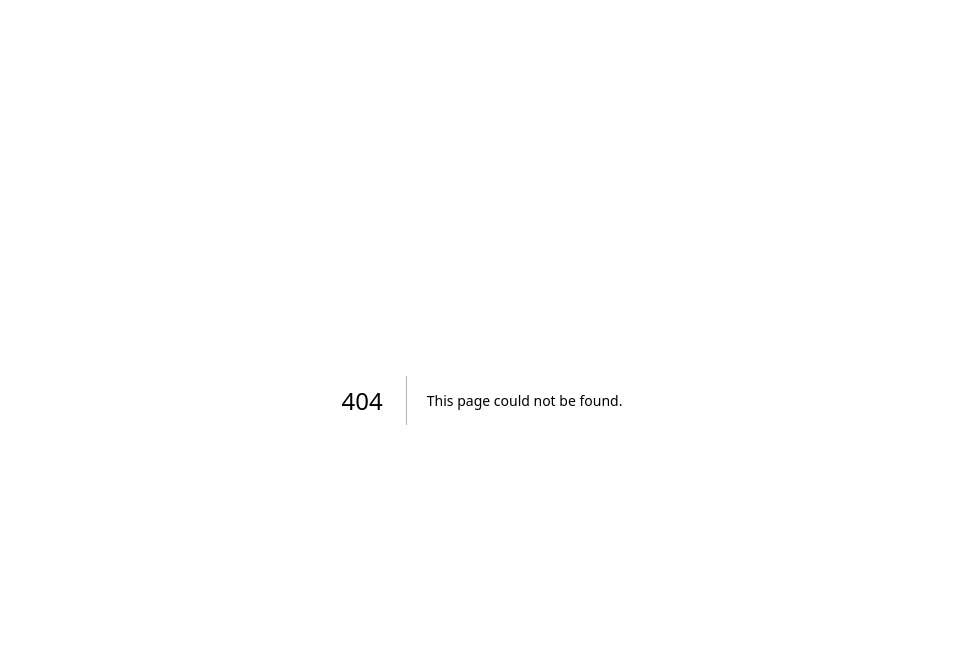
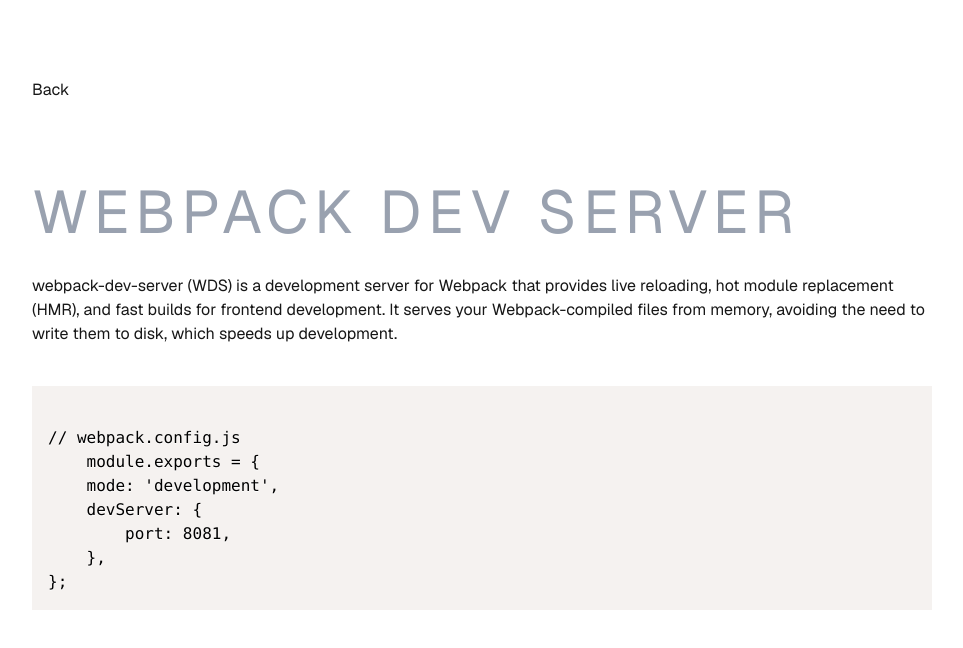
Before and after one commit to sarabs3/sarab.dev, a Next.js app: page /skills/webpack/devserver in a window 1280 px wide. Before the commit this address had no page. Shown: the top 648 px of the page, without its empty margins (158-1121 px from the left). Built offline with nearby package versions, Linux system fonts and the light colour scheme.

Commit message:
webpack dev server page

```diff
--- a/package.json
+++ b/package.json
@@ -9,10 +9,12 @@
     "lint": "next lint"
   },
   "dependencies": {
+    "@types/react-syntax-highlighter": "^15.5.13",
     "next": "15.2.1",
     "react": "^19.0.0",
     "react-dom": "^19.0.0",
-    "react-icons": "^5.5.0"
+    "react-icons": "^5.5.0",
+    "react-syntax-highlighter": "^15.6.1"
   },
   "devDependencies": {
     "@eslint/eslintrc": "^3",
--- /dev/null
+++ b/src/app/skills/webpack/devserver/page.tsx
@@ -0,0 +1,34 @@
+import Nav from "@/components/nav";
+import { Prism as SyntaxHighlighter } from "react-syntax-highlighter";
+
+export const metadata = {
+    title: "Webpack Dev Server",
+    description: "Webpack Dev Server",
+};
+export default function WebpackDevServer() {
+  return (
+    <div className="grid grid-rows-[20px_1fr_20px] items-center justify-items-center min-h-screen p-8 pb-20 gap-16 sm:p-20 font-[family-name:var(--font-geist-sans)]">
+      <Nav />
+      <main className="flex flex-col gap-8 row-start-2 items-center sm:items-start container w-[900px]">
+        <h1 className="text-gray-400 text-6xl uppercase tracking-widest">
+          Webpack Dev Server
+        </h1>
+        <p>webpack-dev-server (WDS) is a development server for Webpack that provides live reloading,
+            hot module replacement (HMR), and fast builds for frontend development. It serves your Webpack-compiled files from memory,
+            avoiding the need to write them to disk, which speeds up development.</p>
+        <div className="w-full">
+        <SyntaxHighlighter>
+          {`
+// webpack.config.js
+    module.exports = {
+    mode: 'development',
+    devServer: {
+        port: 8081,
+    },
+};`}
+        </SyntaxHighlighter>
+        </div>
+      </main>
+    </div>
+  );
+}
```
Also changed, not shown: 1 other file (tests, documents, lock files or other folders).
